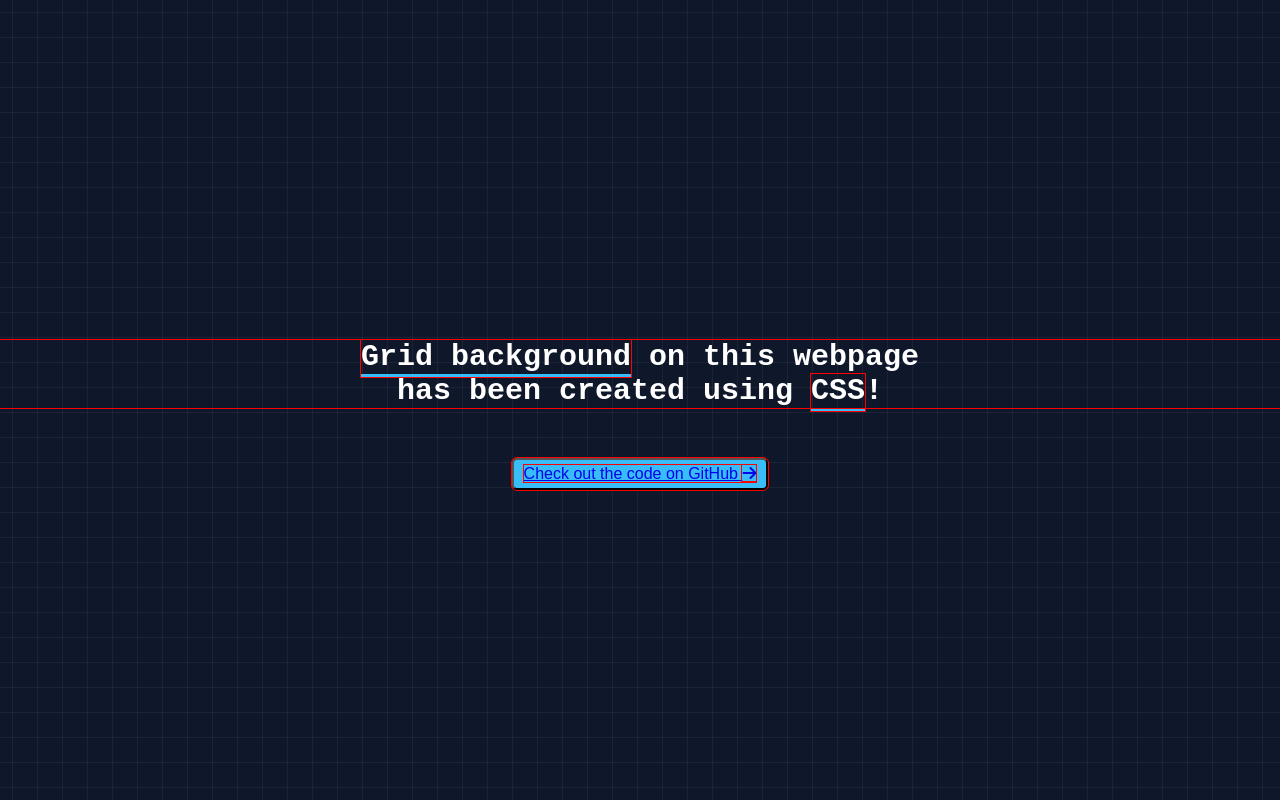
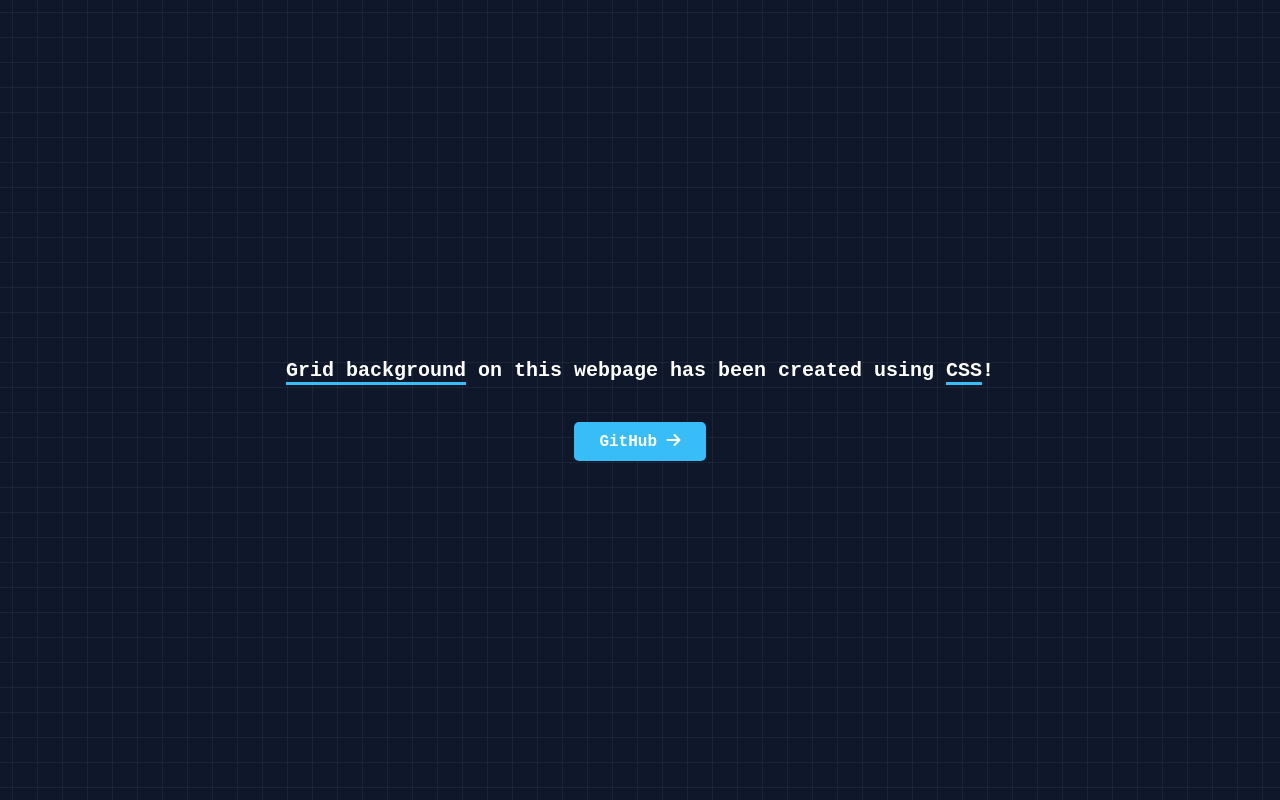
Before and after one commit to NaimurRahman3954/grid-background, a plain HTML site: page index.html in a window 1280 px wide. Drawn offline with Linux system fonts and the light colour scheme.

Commit message:
Update index.html

```diff
--- a/index.html
+++ b/index.html
@@ -13,7 +13,7 @@
    <style>
       * {
          /* CSS debug */
-         outline: 1px solid red;
+         /* outline: 1px solid red; */
       }
 
       body {
@@ -38,9 +38,9 @@
       }
 
       #content h3{
-         font-size: 30px;
+         font-size: 20px;
          text-align: center;
-         padding: 0 10vw;
+         padding: 0 20vw;
       }
 
       span{
@@ -48,26 +48,34 @@
       }
 
       #content button{
-         width: fit-content;
+         padding: 10px 25px;
+         border-radius: 5px;
+         /* background-color: transparent; */
+         background-color: #38BDF8;
+         font-size: 16px;
+         font-weight: bold;
+         border: none;
+         color: white;
+         font-family: 'Courier New', Courier, monospace;
+      }
+
+      a{
          margin: 0 auto;
          margin-top: 20px;
-         padding: 5px 10px;
-         border-radius: 5px;
-         background-color: #38BDF8;
-         font-size: 16px;
+         cursor: pointer;
       }
    </style>
 </head>
 <body>
    <div id="content">
       <h3>
-         <span>Grid background</span> on this webpage <br>has been created using <span>CSS</span>!
+         <span>Grid background</span> on this webpage has been created using <span>CSS</span>!
       </h3>
-      <button>
-         <a href="https://github.com/NaimurRahman3954/grid-background">
-            Check out the code on GitHub <i class="fa-solid fa-arrow-right"></i>
-         </a>
-      </button>
+      <a href="https://github.com/NaimurRahman3954/grid-background">
+         <button>
+            GitHub <i class="fa-solid fa-arrow-right"></i>
+         </button>
+      </a>
    </div>
 </body>
 </html>
```
